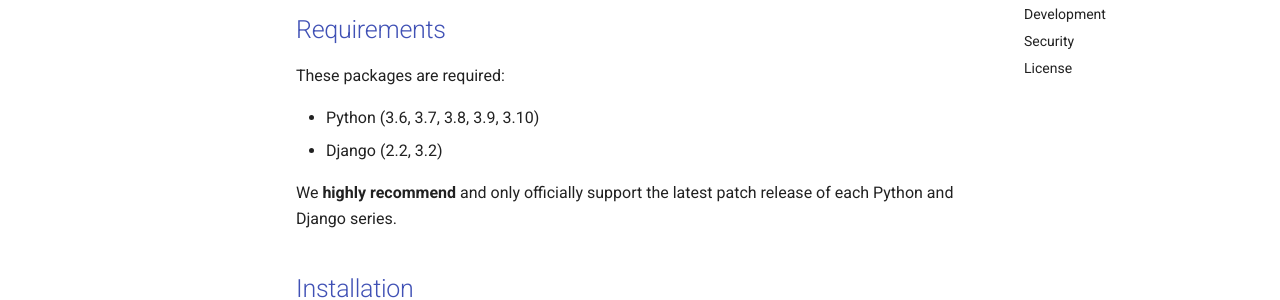
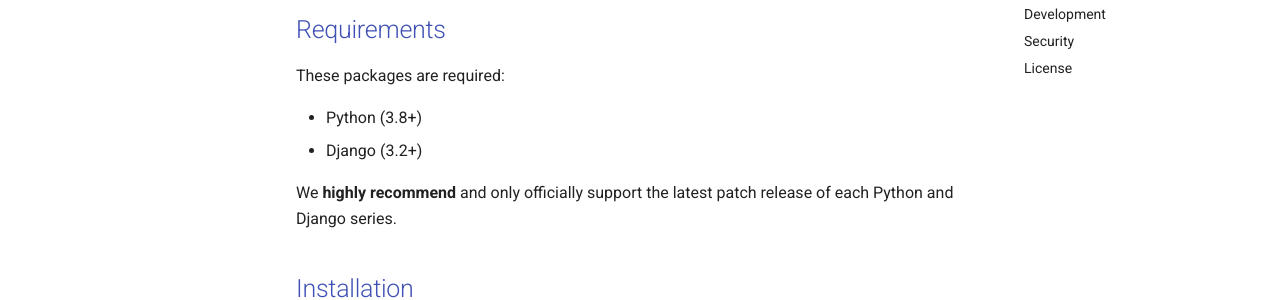
Before and after one commit to DLRSP/django-errors, an MkDocs documentation site: the page built from docs/index.md, in a window 1280 px wide and 900 px high. Shown: the part 259-559 px from the top of the window. Built offline with MkDocs 1.6.1 and Material for MkDocs 9.7.7, drawn with Linux system fonts in a browser that asks for light colours; comment, search, counter and statistics services are not loaded.

Commit message:
- reset python and django version - fix syntax

```diff
--- a/docs/index.md
+++ b/docs/index.md
@@ -6,8 +6,8 @@
 
 These packages are required:
 
-* Python (3.6, 3.7, 3.8, 3.9, 3.10)
-* Django (2.2, 3.2)
+* Python (3.8+)
+* Django (3.2+)
 
 We **highly recommend** and only officially support the latest patch release of each Python and Django series.
 
```
Also changed, not shown: docs/tutorial/images.md (+6 -6 lines).
